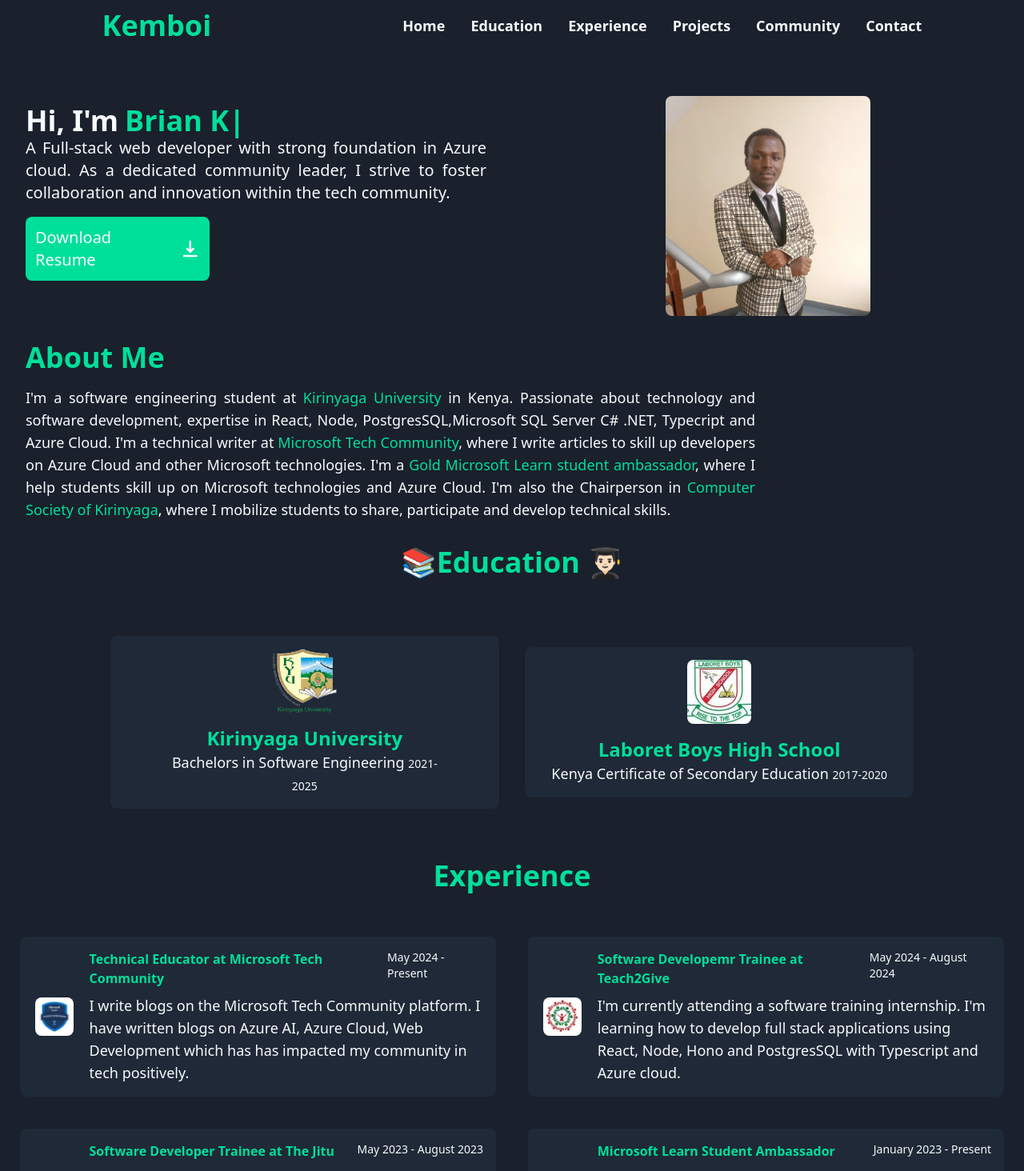
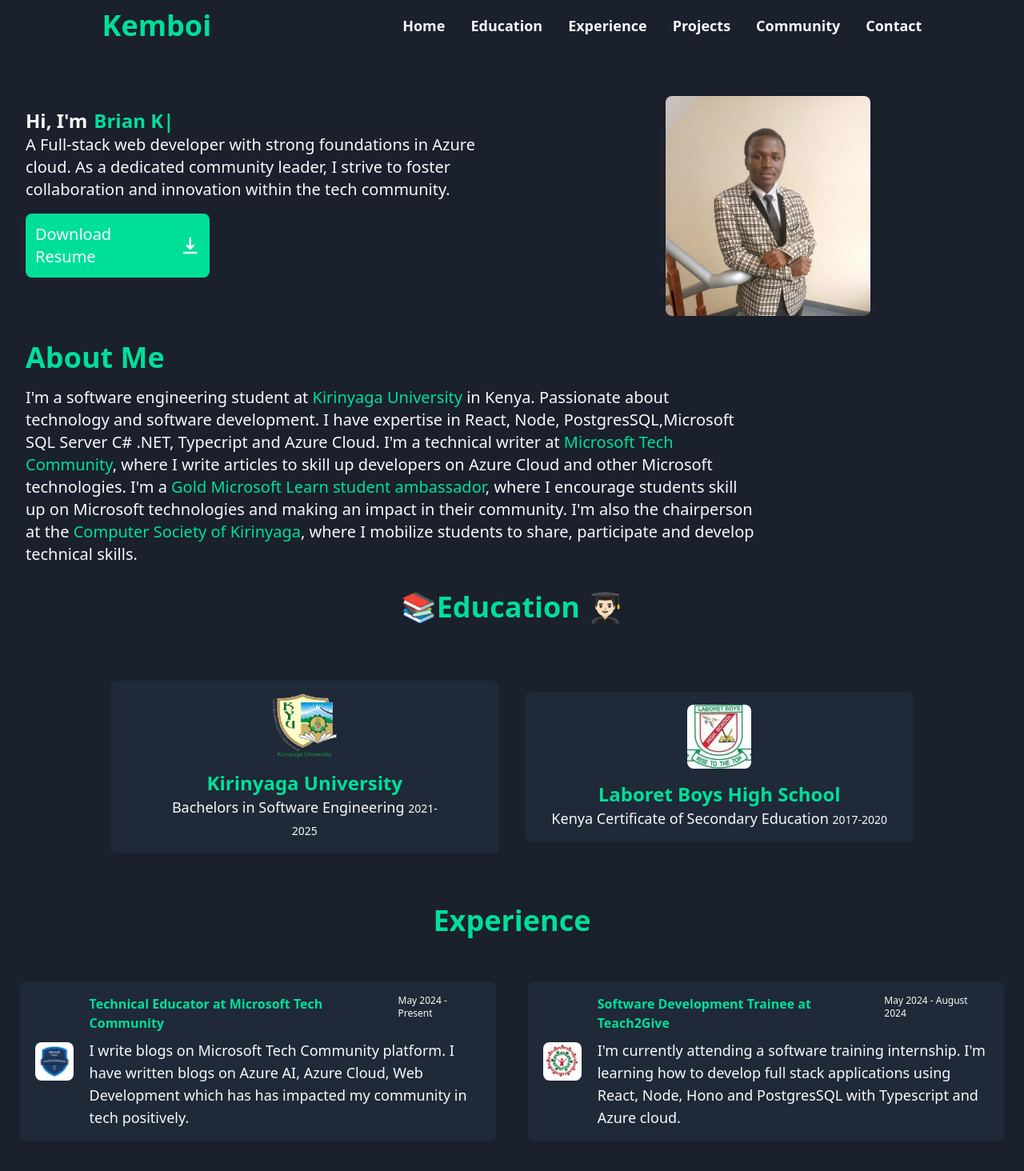
Before and after one commit to kemboi590/portfolio-website, a React (Vite) app: page / in a window 1280 px wide. Shown: the top 1464 px of the page at 80% size. Built offline with nearby package versions, Linux system fonts and the light colour scheme.

Commit message:
done with my project

```diff
--- a/src/components/ExperienceData.ts
+++ b/src/components/ExperienceData.ts
@@ -18,20 +18,20 @@
         id: 1,
         logo: MicrosoftTechCommunityLogo,
         title: 'Technical Educator at Microsoft Tech Community',
-        description: 'I write blogs on the Microsoft Tech Community platform. I have written blogs on Azure AI, Azure Cloud, Web Development which has has impacted my community in tech positively.',
+        description: 'I write blogs on Microsoft Tech Community platform. I have written blogs on Azure AI, Azure Cloud, Web Development which has has impacted my community in tech positively.',
         period: 'May 2024 - Present'
     },
     {
         id: 2,
         logo: teach2GiveLogo,
-        title: 'Software Developemr Trainee at Teach2Give',
+        title: 'Software Development Trainee at Teach2Give',
         description: "I'm currently attending a software training internship. I'm learning how to develop full stack applications using React, Node, Hono and PostgresSQL with Typescript and Azure cloud.",
         period: 'May 2024 - August 2024'
     },
     {
         id: 3,
         logo: theJituLogo,
-        title: ' Software Developer Trainee at The Jitu',
+        title: ' Software Development Trainee at The Jitu',
         description: 'I attended a software training internship between May 2023 - August 2023. I learned how to develop full stack applications using React, Node.js, Express and Microsoft SQL Server and Azure Cloud.',
         period: 'May 2023 - August 2023'
     },
--- a/src/components/ProjectsData.ts
+++ b/src/components/ProjectsData.ts
@@ -20,7 +20,7 @@
         id: 1,
         projectLogo: TaskMinderLogo,
         projectName: "TaskMinder",
-        projectDescription: "A task management application that allows users to create, update, delete and view tasks. It makes use of nodemailer to send emails to users when they create a task.",
+        projectDescription: "A task management application that allows users to create, update, delete and view tasks. It makes use of nodemailer to send email notification when a task is created.",
         projectTechnologies: ["React.js", "Node.js", "Express", "Mssql", "Nodemailer", "Azure"],
         liveLink: "https://yellow-dune-0686bdb0f.3.azurestaticapps.net/",
         githubLink: "https://github.com/kemboi590/TaskMinder-Client"
@@ -30,7 +30,7 @@
         id: 2,
         projectLogo: ReadwiseLogo,
         projectName: "ReadWiseBloging Platform",
-        projectDescription: "The ReadWise Blogging Website is a platform dedicated to promoting knowledge sharing and personal growth through engaging written content. 📚 This was my first fullstack project.",
+        projectDescription: "A blogging website dedicated to promoting knowledge sharing and personal growth through engaging in written content. This was my first fullstack project.",
         projectTechnologies: ["React.js", "Node.js", "Express", "Mssql", "Azure"],
         liveLink: "https://proud-rock-05ce23a0f.3.azurestaticapps.net/",
         githubLink: "https://github.com/kemboi590/ReadWise-Client-Deployment"
@@ -40,7 +40,7 @@
         id: 3,
         projectLogo: RestaurantApiLogo,
         projectName: "Restaurant API",
-        projectDescription: "The restaurants API is designed to provide developers with a simple and efficient way to access our database of restaurant information. The API is RESTful and returns data in JSON format.",
+        projectDescription: "The restaurant API uses the cutting edge technologies to develop a scalable application. The API is RESTful and returns data in JSON format.",
         projectTechnologies: ["Node.js", "Hono.js", "Posthres", "Drizzle", "Azure"],
         liveLink: "https://my-restaurant-api.azurewebsites.net",
         githubLink: "https://github.com/kemboi590/Restaurant-API"
--- a/src/pages/14.Footer/Footer.tsx
+++ b/src/pages/14.Footer/Footer.tsx
@@ -19,7 +19,7 @@
             <FaLinkedin size={30} />
           </a>
           <a
-            href="https://mlsa.microsoft.com"
+            href="https://github.com/kemboi590"
             target="_blank"
             rel="noopener noreferrer"
             className="text-white hover:text-[#f25022]"
--- a/src/pages/2.Home/Home.tsx
+++ b/src/pages/2.Home/Home.tsx
@@ -11,9 +11,9 @@
             <section id="home" className="flex flex-col md:flex-row justify-center items-center h-fit  md:pt-[3.5rem] pb-8 text-text-light relative" >
                 <div className="w-full md:w-1/2 flex justify-center items-center z-30">
                     <div className="px-4 md:px-8 pb-8">
-                        <h1 className="text-2xl md:text-4xl font-bold">Hi, I'm
+                        <h1 className="text-xl md:text-2xl font-bold">Hi, I'm
                             {/* React Type */}
-                            <span className='text-[#00df9a] ' >
+                            <span className='text-[#00df9a]'>
                                 <ReactTyped
                                     className="pl-2"
                                     strings={['Brian Kemboi']}
@@ -23,8 +23,9 @@
                             </span>
                         </h1>
 
-                        <p className="text-xl 2xl:2xl leading-7 w-full md:w-[1/2] text-justify h-fit">
-                            A Full-stack web developer with strong foundation in Azure cloud. As a dedicated community leader, I strive to foster collaboration and innovation within the tech community.
+                        <p className="text-xl 2xl:2xl leading-7 w-full md:w-[1/2]  h-fit">
+                            A Full-stack web developer with strong foundations in Azure cloud. As a dedicated community leader,
+                            I strive to foster collaboration and innovation within the tech community.
                         </p>
 
                         <a href={Resume} download className="mt-4 bg-[#00df9a] p-3 rounded-lg hover:bg-[#00b48a] transition duration-500 ease-in-out flex items-center space-x-2 w-[230px] text-lg md:text-xl">
--- a/src/pages/3.About/About.tsx
+++ b/src/pages/3.About/About.tsx
@@ -3,14 +3,14 @@
     return (
         <section className="flex flex-col  h-fit  pb-8 px-4 md:px-8">
             <h1 className="text-xl md:text-4xl font-bold text-[#00df9a] pb-4 ">About Me</h1>
-            <p className="text-lg 2xl:text-xl leading-7  text-text-light text-justify w-full md:w-3/4 h-fit">
+            <p className="text-lg md:text-xl leading-8  text-text-light w-full md:w-3/4 h-fit">
                 I'm a software engineering student at <a href="https://www.kyu.ac.ke/" target="_blank" className="text-[#00df9a] ">Kirinyaga University</a> in Kenya.
-                Passionate about technology and software development, expertise in React, Node, PostgresSQL,Microsoft SQL Server C# .NET, Typecript and Azure Cloud.
+                Passionate about technology and software development. I have expertise in React, Node, PostgresSQL,Microsoft SQL Server C# .NET, Typecript and Azure Cloud.
                 I'm a technical writer at <a href="https://techcommunity.microsoft.com/t5/user/viewprofilepage/user-id/1847250" target="_blank" className="text-[#00df9a]">Microsoft Tech Community</a>,
                 where I write articles to skill up developers on Azure Cloud and other Microsoft technologies.
                 I'm a <a href="https://mvp.microsoft.com/en-US/studentambassadors/profile/42428922-70f4-4d1c-b2fe-f6840b30739c" target="_blank" className="text-[#00df9a]">Gold Microsoft Learn student ambassador</a>,
-                where I help students skill up on Microsoft technologies and Azure Cloud.
-                I'm also the Chairperson in <a href="https://www.linkedin.com/company/computer-society-of-kirinyaga" target="_blank" className="text-[#00df9a]">Computer Society of Kirinyaga</a>,
+                where I encourage students skill up on Microsoft technologies and making an impact in their community.
+                I'm also the chairperson at the <a href="https://www.linkedin.com/company/computer-society-of-kirinyaga" target="_blank" className="text-[#00df9a]">Computer Society of Kirinyaga</a>,
                 where I mobilize students to share, participate and develop technical skills.
             </p>
         </section>
--- a/src/pages/5.Experience/Experience.tsx
+++ b/src/pages/5.Experience/Experience.tsx
@@ -13,7 +13,7 @@
                                 <img src={experience.logo} alt={experience.title} className='w-12 rounded-lg' />
                             </div>
                             <div className='w-[90%]'>
-                                <h5 className='text-[#00df9a] flex flex-col md:flex-row justify-between'><b>{experience.title}</b> <span className="text-text-light text-sm">{experience.period}</span></h5>
+                                <h5 className='text-[#00df9a] flex flex-col md:flex-row justify-between'><b>{experience.title}</b> <span className="text-text-light text-sm md:text-xs">{experience.period}</span></h5>
                                 <p className='pt-2 leading-7 text-lg'>{experience.description}</p>
                             </div>
                         </div>
--- a/src/pages/8.Projects/Projects.tsx
+++ b/src/pages/8.Projects/Projects.tsx
@@ -9,15 +9,15 @@
                 {projectsData.map((project) => (
                     <div key={project.id} className='flex flex-col justify-center items-center bg-gray-800 w-full md:w-[30%] h-[550px] md:h-[500px] gap-5 cursor-pointer transform transition duration-300 hover:-translate-y-1 rounded-lg '>
                         <div className="w-full flex justify-center items-center " >
-                            <img src={project.projectLogo} alt={project.projectName} className='rounded-lg w-full px-2 h-[100px] md:h-[150px] object-cover' />
+                            <img src={project.projectLogo} alt={project.projectName} className='rounded-lg w-full px-2 h-[100px] md:h-[150px] object-scale-down' />
                         </div>
                         <div className='text-xl leading-8 p-4'>
                             <h3 className='flex items-center justify-center mb-4 text-[#00df9a] '>
                                 <b>{project.projectName}</b>
                             </h3>
-                            <p className='text-justify mb-4 text-lg md:text-base'>{project.projectDescription}</p>
+                            <p className=' mb-4 text-lg md:text-base'>{project.projectDescription}</p>
                             <div className='flex flex-wrap justify-evenly items-center mb-4'>
-                                {project.projectTechnologies.map((tech, index) => (
+                                {project.projectTechnologies.map((tech: string, index) => (
                                     <span key={index} className='px-2 m-2 bg-[#00df9a] text-black rounded-lg text-sm'>{tech}</span>
                                 ))}
                             </div>
```
